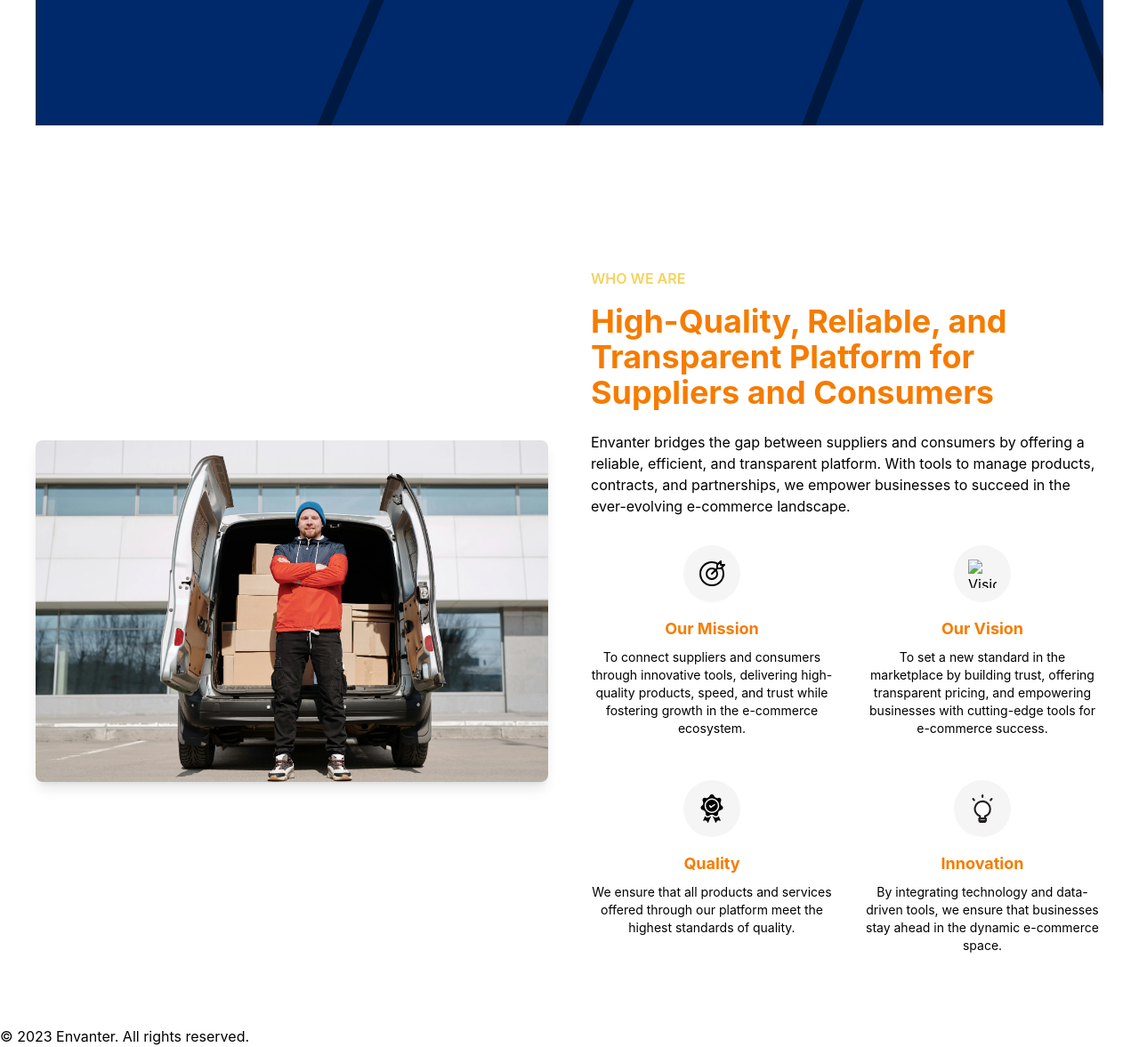
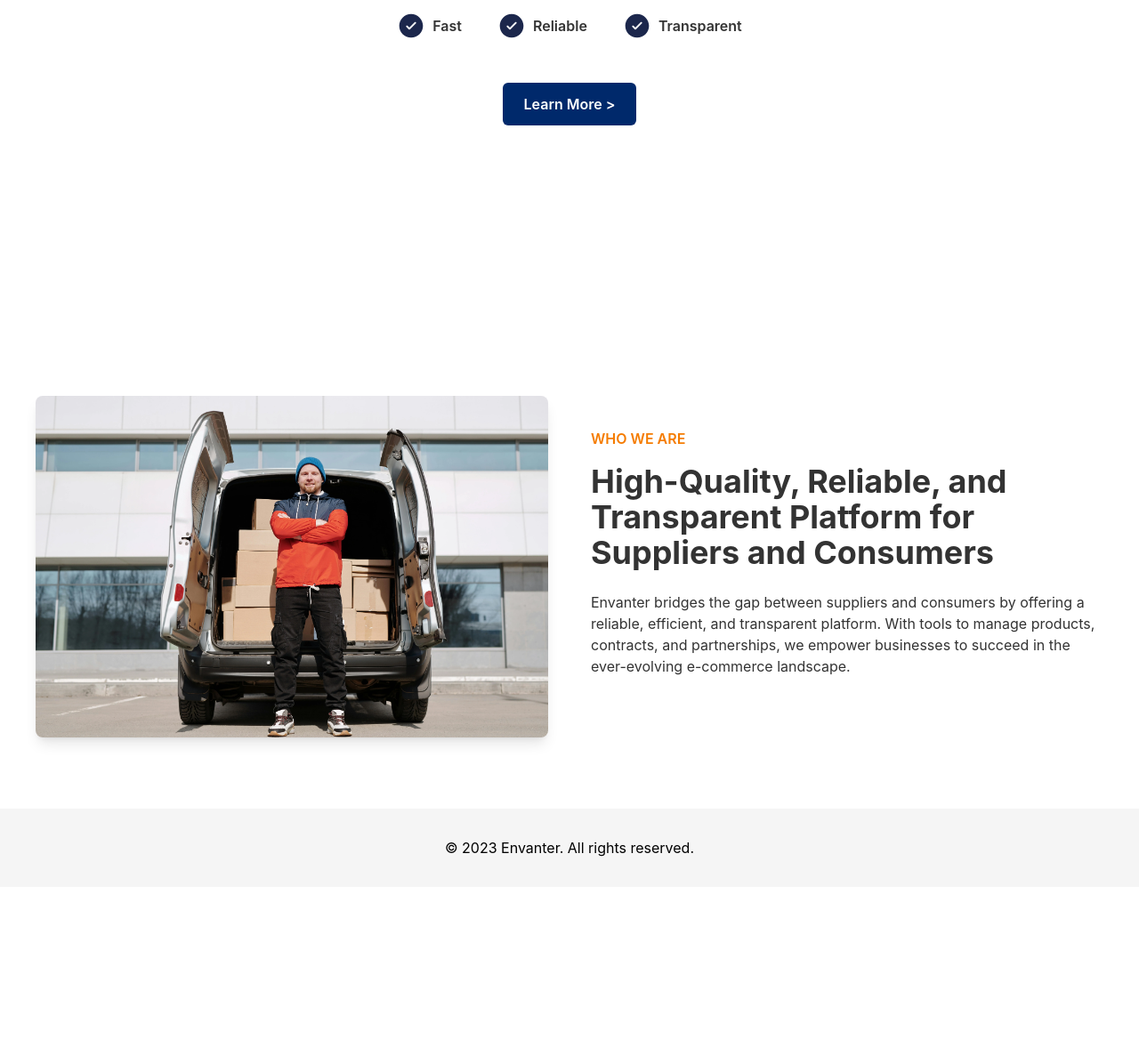
Before and after one commit to cheerios-design/envanter-website, a website: page index.html in a window 1280 px wide. Shown: the part 595-1772 px from the top of the page at 89% size. After the commit the page ends 1592 px from the top, so only its background shows below. Drawn offline with Linux system fonts and the light colour scheme.

Commit message:
add new SVG icon for check and update CSS with additional utility classes for layout and styling

```diff
--- a/index.html
+++ b/index.html
@@ -21,10 +21,10 @@
 </head>
 
 <body class="antialiased bg-background">
-    <header class="lg:px-16 px-6 bg-white flex flex-wrap items-center lg:py-0 py-2">
+    <header class="lg:px-16 px-6 bg-p3 flex flex-wrap items-center lg:py-0 py-2">
         <div class="flex-1 flex justify-between items-center">
             <a href="#">
-                <img class="p-2" src="./assets/images/envanterconsulting_logomark_black_trans_full_color_rgb.svg"
+                <img class="p-2" src="./assets/images/envanterconsulting_logomark_colored_trans_full_color_rgb.svg"
                     width="45" alt="">
             </a>
         </div>
@@ -63,30 +63,29 @@
         <section class="hero container">
             <!-- Container -->
             <div class="px-5 py-16 md:px-10 md:py-20">
-                <div class="mx-auto w-full bg-cover  bg-center bg-no-repeat px-4 py-32 text-background text-center"
-                    style="background-image: url('./assets/images/hero-bg.svg');">
+                <div class="mx-auto w-full px-4 py-32 font-semibold text-text text-center">
                     <!-- Title -->
                     <h2
-                        class="mx-auto mb-6 max-w-3xl flex-col text-3xl font-bold text-background md:mb-10 md:text-5xl lg:mb-12 uppercase">
+                        class="mx-auto mb-6 max-w-3xl flex-col text-3xl font-bold text-text md:mb-7 md:text-7xl lg:mb-12 uppercase">
                         Seamless Connections Between Suppliers and Consumers
                     </h2>
                     <ul
                         class="mx-auto mb-8 flex flex-col items-center justify-center gap-5 sm:flex-row sm:gap-8 md:gap-10 lg:mb-12">
                         <li class="flex items-center">
-                            <img src="./assets/icons/plus-svgrepo-com.svg" alt="plus icon" class="mr-2 h-8 w-8" />
+                            <img src="./assets/icons/check.svg" alt="plus icon" class="mr-2 h-8 w-8" />
                             <p class="text-sm sm:text-base">Fast</p>
                         </li>
                         <li class="flex items-center">
-                            <img src="./assets/icons/plus-svgrepo-com.svg" alt="plus icon" class="mr-2 h-8 w-8" />
+                            <img src="./assets/icons/check.svg" alt="plus icon" class="mr-2 h-8 w-8" />
                             <p class="text-sm sm:text-base">Reliable</p>
                         </li>
                         <li class="flex items-center">
-                            <img src="./assets/icons/plus-svgrepo-com.svg" alt="plus icon" class="mr-2 h-8 w-8" />
+                            <img src="./assets/icons/check.svg" alt="plus icon" class="mr-2 h-8 w-8" />
                             <p class="text-sm sm:text-base">Transparent</p>
                         </li>
                     </ul>
                     <a href="#features"
-                        class="mb-4 inline-block items-center rounded-md bg-p2 px-6 py-3 text-center font-semibold hover:bg-p4 text-white">
+                        class="mb-4 inline-block items-center rounded-md bg-p1 px-6 py-3 text-center font-semibold hover:bg-p5 text-white">
                         Learn More >
                     </a>
                 </div>
@@ -102,79 +101,24 @@
 
                 <!-- Text Content Section -->
                 <div>
-                    <p class="text-p4 font-semibold uppercase mb-4">Who We Are</p>
-                    <h2 class="text-3xl md:text-4xl font-bold text-p2 mb-6">
+                    <p class="text-p2 font-semibold uppercase mb-4">Who We Are</p>
+                    <h2 class="text-3xl md:text-4xl font-bold text-text mb-6">
                         High-Quality, Reliable, and Transparent Platform for Suppliers and Consumers
                     </h2>
-                    <p class="text-base text-s3 mb-8">
+                    <p class="text-base text-s3 mb-8 text-text">
                         Envanter bridges the gap between suppliers and consumers by offering a reliable, efficient, and
                         transparent platform. With tools to manage products, contracts, and partnerships, we empower
                         businesses to succeed in the ever-evolving e-commerce landscape.
                     </p>
 
-                    <!-- Mission and Vision -->
-                    <div class="grid grid-cols-1 sm:grid-cols-2 gap-8">
-                        <!-- Mission -->
-                        <div class="text-center">
-                            <div class="flex items-center justify-center w-16 h-16 mx-auto bg-p3 rounded-full">
-                                <img src="./assets/icons/mission.svg" alt="Mission Icon" class="w-8 h-8" />
-                            </div>
-                            <h3 class="text-lg font-bold text-p2 mt-4">Our Mission</h3>
-                            <p class="text-sm text-s3 mt-2">
-                                To connect suppliers and consumers through innovative tools, delivering high-quality
-                                products, speed, and trust while fostering growth in the e-commerce ecosystem.
-                            </p>
-                        </div>
-
-                        <!-- Vision -->
-                        <div class="text-center">
-                            <div class="flex items-center justify-center w-16 h-16 mx-auto bg-p3 rounded-full">
-                                <img src="./assets/icons/vision.svg" alt="Vision Icon" class="w-8 h-8" />
-                            </div>
-                            <h3 class="text-lg font-bold text-p2 mt-4">Our Vision</h3>
-                            <p class="text-sm text-s3 mt-2">
-                                To set a new standard in the marketplace by building trust, offering transparent
-                                pricing, and empowering businesses with cutting-edge tools for e-commerce success.
-                            </p>
-                        </div>
-                    </div>
-
-                    <!-- Values -->
-                    <div class="grid grid-cols-1 sm:grid-cols-2 gap-8 mt-12">
-                        <!-- Value 1 -->
-                        <div class="text-center">
-                            <div class="flex items-center justify-center w-16 h-16 mx-auto bg-p3 rounded-full">
-                                <img src="./assets/icons/quality.svg" alt="Quality Icon" class="w-8 h-8" />
-                            </div>
-                            <h3 class="text-lg font-bold text-p2 mt-4">Quality</h3>
-                            <p class="text-sm text-s3 mt-2">
-                                We ensure that all products and services offered through our platform meet the highest
-                                standards of quality.
-                            </p>
-                        </div>
-
-                        <!-- Value 2 -->
-                        <div class="text-center">
-                            <div class="flex items-center justify-center w-16 h-16 mx-auto bg-p3 rounded-full">
-                                <img src="./assets/icons/innovation.svg" alt="Innovation Icon" class="w-8 h-8" />
-                            </div>
-                            <h3 class="text-lg font-bold text-p2 mt-4">Innovation</h3>
-                            <p class="text-sm text-s3 mt-2">
-                                By integrating technology and data-driven tools, we ensure that businesses stay ahead in
-                                the dynamic e-commerce space.
-                            </p>
-                        </div>
-                    </div>
                 </div>
-            </div>
         </section>
 
 
 
 
-
     </main>
-    <footer>
+    <footer class="bg-p3 text-center text-s3 py-8">
         <p>&copy; 2023 Envanter. All rights reserved.</p>
     </footer>
     <script src="./scripts/main.js"></script>
```
Also changed, not shown: services.html (+57 -0 lines), assets/icons/check.svg (added), styles/output.css.
